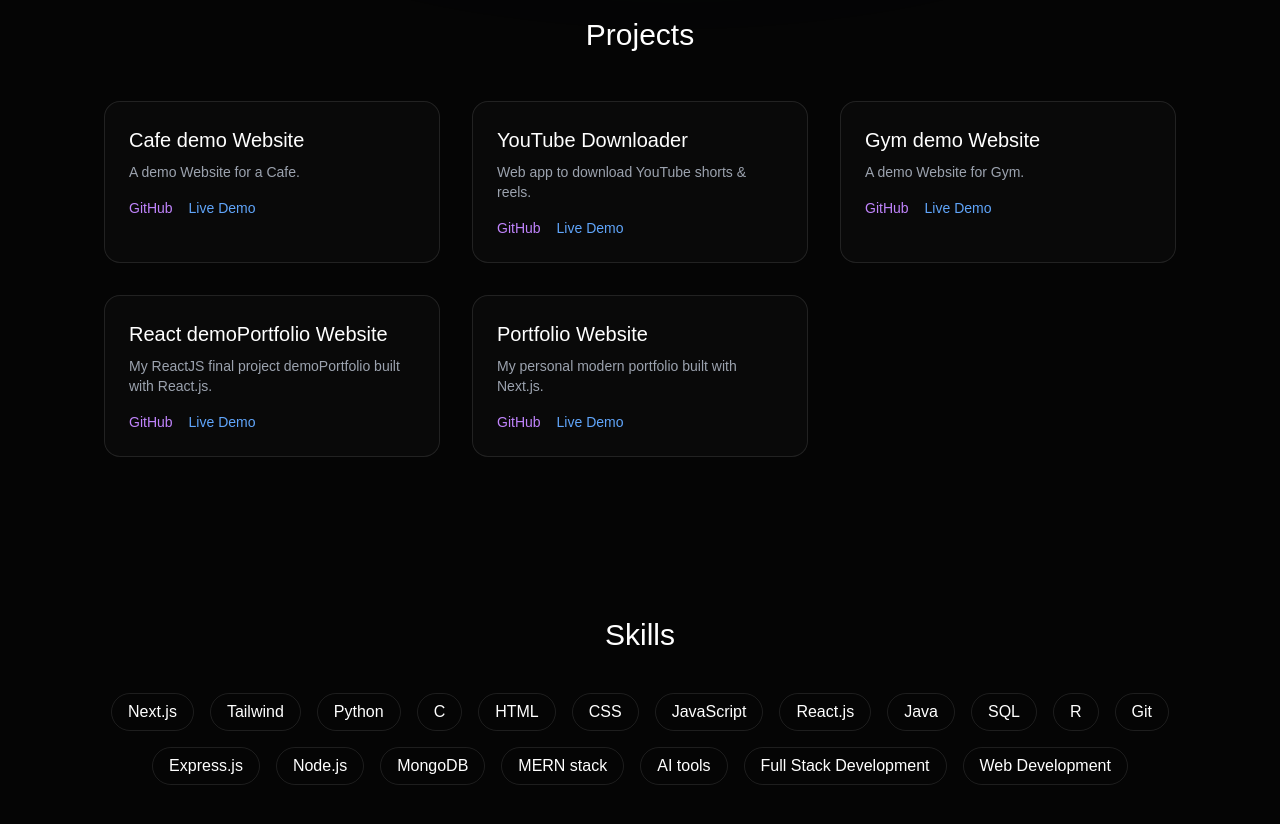
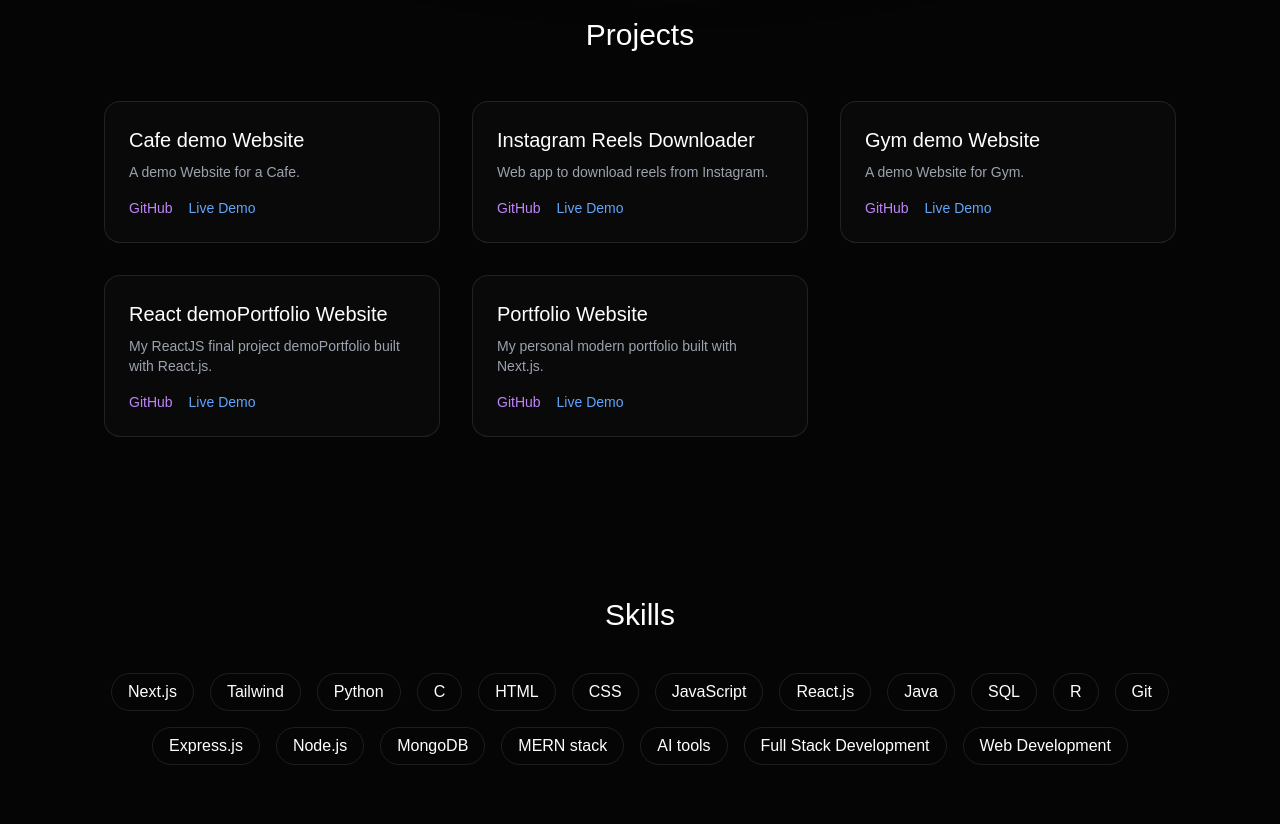
Before and after one commit to theomkedare/portfolio, a Next.js app in the folder portfolio2/: page / in a window 1280 px wide. Shown: the part 1140-1964 px from the top of the page. Built offline with nearby package versions, Linux system fonts and the light colour scheme.

Commit message:
Updated project As reels Downloader

```diff
--- a/portfolio2/src/app/page.js
+++ b/portfolio2/src/app/page.js
@@ -10,10 +10,10 @@ const projects = [
     demo: "https://dreamysip.netlify.app/",
   },
   {
-    title: "YouTube Downloader",
-    desc: "Web app to download YouTube shorts & reels.",
-    github: "https://github.com/theomkedare/reels-downloader-ui",
-    demo: "https://reels-downloader-by-om.netlify.app/",
+    title: "Instagram Reels Downloader",
+    desc: "Web app to download reels from Instagram.",
+    github: "https://github.com/theomkedare/reels-downloader",
+    demo: "https://reels-downloader-sepia.vercel.app/",
   },
   {
     title: "Gym demo Website",
--- a/portfolio2/src/app/projects/page.js
+++ b/portfolio2/src/app/projects/page.js
@@ -10,10 +10,10 @@ const projects = [
     demo: "https://dreamysip.netlify.app/",
   },
   {
-    title: "YouTube Downloader",
-    desc: "Web app to download YouTube shorts & reels.",
-    github: "https://github.com/theomkedare/reels-downloader-ui",
-    demo: "https://reels-downloader-by-om.netlify.app/",
+    title: "Instagram Reels Downloader",
+    desc: "Web app to download reels from Instagram.",
+    github: "https://github.com/theomkedare/reels-downloader",
+    demo: "https://reels-downloader-sepia.vercel.app/",
   },
   {
     title: "Gym demo Website",
```
